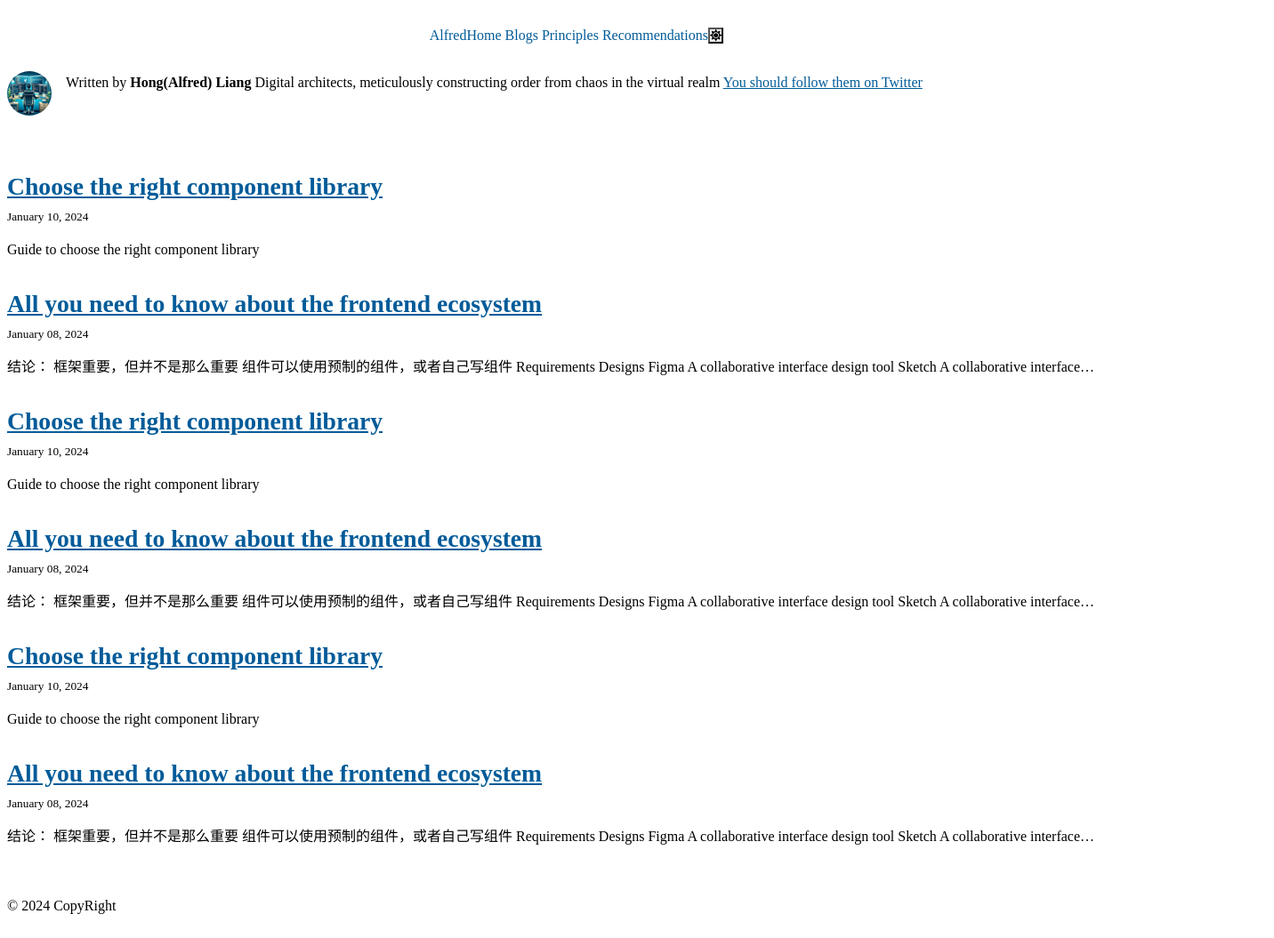
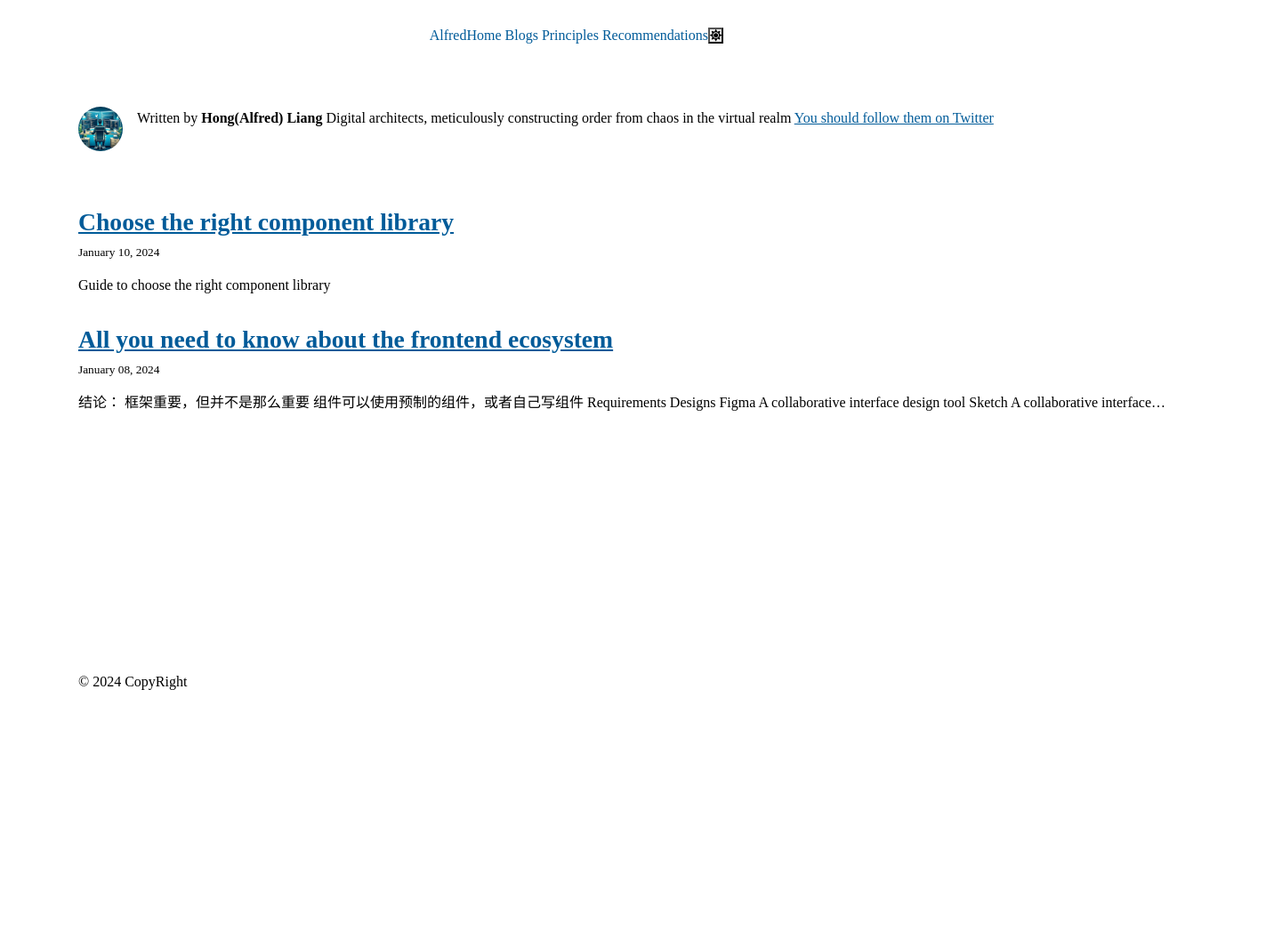
Before and after one commit to i5possible/gatsby-blog, a Gatsby site: page / in a window 1280 px wide. Shown: the whole page at 89% size, 1432 px wide, since content can reach past the window. After the commit the page ends 800 px from the top, so only its background shows below. Built offline with nearby package versions, Linux system fonts and the light colour scheme; Gatsby itself is replaced by a stand-in of ours.

Commit message:
add Section

```diff
--- a/src/components/Footer.jsx
+++ b/src/components/Footer.jsx
@@ -1,12 +1,13 @@
 import * as React from "react";
+import Section from "./Section";
 import { Box } from "@chakra-ui/react";
 
 const Footer = () => (
-  <Box >
-    <footer>
+  <Section >
+    <Box as={'footer'} position={'fixed'} bottom={0}>
       © {new Date().getFullYear()} CopyRight
-    </footer>
-  </Box>
+    </Box>
+  </Section>
 )
 
 export default Footer
--- /dev/null
+++ b/src/components/Section.jsx
@@ -0,0 +1,17 @@
+import React from 'react';
+import { Box } from '@chakra-ui/react';
+
+const Section = ({ children }) => {
+  return (
+    <Box
+      maxWidth="1440px"
+      padding="40px 80px"
+      marginX="auto" // Centers the section
+      width="100%"  // Ensures it takes up full width of the container
+    >
+      {children}
+    </Box>
+  );
+};
+
+export default Section;
--- a/src/pages/index.js
+++ b/src/pages/index.js
@@ -1,9 +1,10 @@
 import * as React from "react"
-import { Link, graphql } from "gatsby"
+import { graphql, Link } from "gatsby"
 
-import Bio from "../components/bio"
-import Layout from "../components/layout"
-import Seo from "../components/seo"
+import Bio from "../components/Bio"
+import Layout from "../components/Layout"
+import Seo from "../components/Seo"
+import Section from "../components/Section";
 
 const BlogIndex = ({ data, location }) => {
   const siteTitle = data.site.siteMetadata?.title || `Title`
@@ -12,7 +13,7 @@ const BlogIndex = ({ data, location }) => {
   if (posts.length === 0) {
     return (
       <Layout location={location} title={siteTitle}>
-        <Bio />
+        <Bio/>
         <p>
           No blog posts found. Add markdown posts to "content/blog" (or the
           directory you specified for the "gatsby-source-filesystem" plugin in
@@ -24,7 +25,8 @@ const BlogIndex = ({ data, location }) => {
 
   return (
     <Layout location={location} title={siteTitle}>
-      <Bio />
+      <Section>
+        <Bio/>
         <ol style={{ listStyle: `none` }}>
           {posts.map(post => {
             const title = post.frontmatter.title || post.fields.slug
@@ -57,70 +59,7 @@ const BlogIndex = ({ data, location }) => {
             )
           })}
         </ol>
-      <ol style={{ listStyle: `none` }}>
-        {posts.map(post => {
-          const title = post.frontmatter.title || post.fields.slug
-
-          return (
-            <li key={post.fields.slug}>
-              <article
-                className="post-list-item"
-                itemScope
-                itemType="http://schema.org/Article"
-              >
-                <header>
-                  <h2>
-                    <Link to={post.fields.slug} itemProp="url">
-                      <span itemProp="headline">{title}</span>
-                    </Link>
-                  </h2>
-                  <small>{post.frontmatter.date}</small>
-                </header>
-                <section>
-                  <p
-                    dangerouslySetInnerHTML={{
-                      __html: post.frontmatter.description || post.excerpt,
-                    }}
-                    itemProp="description"
-                  />
-                </section>
-              </article>
-            </li>
-          )
-        })}
-      </ol>
-      <ol style={{ listStyle: `none` }}>
-        {posts.map(post => {
-          const title = post.frontmatter.title || post.fields.slug
-
-          return (
-            <li key={post.fields.slug}>
-              <article
-                className="post-list-item"
-                itemScope
-                itemType="http://schema.org/Article"
-              >
-                <header>
-                  <h2>
-                    <Link to={post.fields.slug} itemProp="url">
-                      <span itemProp="headline">{title}</span>
-                    </Link>
-                  </h2>
-                  <small>{post.frontmatter.date}</small>
-                </header>
-                <section>
-                  <p
-                    dangerouslySetInnerHTML={{
-                      __html: post.frontmatter.description || post.excerpt,
-                    }}
-                    itemProp="description"
-                  />
-                </section>
-              </article>
-            </li>
-          )
-        })}
-      </ol>
+      </Section>
     </Layout>
   )
 }
@@ -132,7 +71,7 @@ export default BlogIndex
  *
  * See: https://www.gatsbyjs.com/docs/reference/built-in-components/gatsby-head/
  */
-export const Head = () => <Seo title="All posts" />
+export const Head = () => <Seo title="All posts"/>
 
 export const pageQuery = graphql`
   {
```
Also changed, not shown: src/components/Bio.jsx (renamed from src/components/bio.js). Lines whose indentation alone changed are shown as unchanged.
